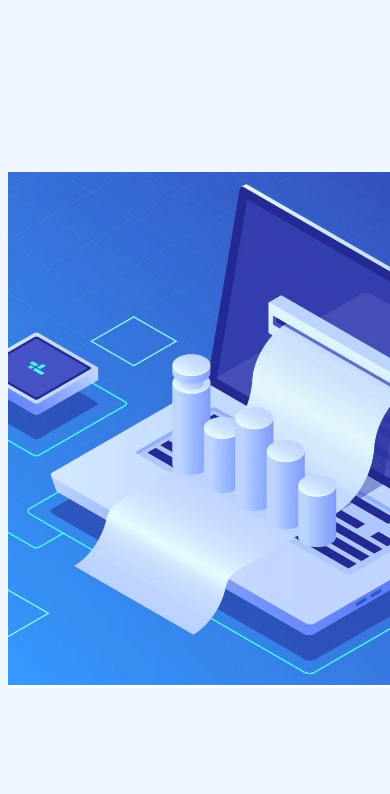
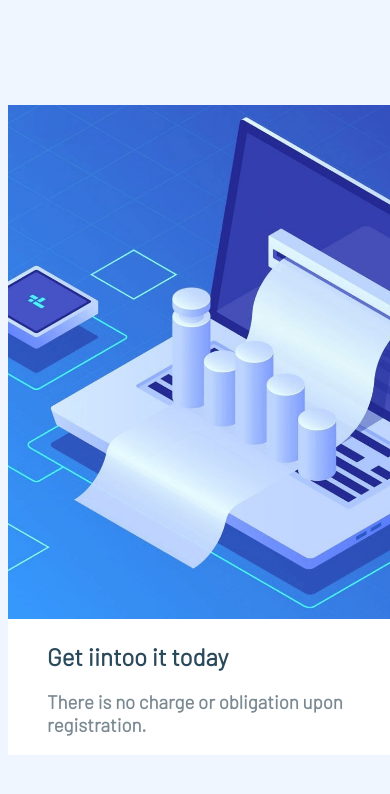
Before and after one commit to renjadizz/css-task, a plain HTML site: page main.html in a window 390 px wide. Drawn offline with Linux system fonts and the light colour scheme.

Commit message:
add header text

```diff
--- a/main.css
+++ b/main.css
@@ -1,11 +1,14 @@
 /* VARIABLES */
+
 :root {
     /* COLORS */
+
     --BGCOLOR: #EFF6FF;
     --MAINTEXT: #2A4A5C;
     --FBBUTTON: #255A9B;
     --INBUTTON: #0076B6;
     --SBMTBUTTON: #3698FB;
+    --SECONDARYTEXT: #7B8A92;
 }
 
 /* GENERAL STYLES */
@@ -29,8 +32,22 @@ body {
     grid-template-columns: repeat(2, 1fr);
 }
 
+@media (max-width: 1100px) {
+    .main {
+        grid-template-columns: repeat(1, 1fr);
+    }
+}
+
 .sides {
     background-color: #FFFFFF;
+    display: flex;
+    align-items: center;
+    justify-content: center;
+    flex-wrap: wrap;
+}
+
+.container-right {
+    max-width: 80%;
 }
 
 /* ELEMENTS */
@@ -40,5 +57,12 @@ body {
     max-height: 80vh;
 }
 
+/* MODIFIERS */
 
-/* MODIFIERS */
+.header--text-main {
+    color: var(--MAINTEXT);
+}
+
+.header--text-secondary {
+    color: var(--SECONDARYTEXT);
+}
--- a/main.html
+++ b/main.html
@@ -5,18 +5,22 @@
     <meta charset="UTF-8">
     <link rel="stylesheet" href="main.css">
     <style>
-        @import url('https://fonts.googleapis.com/css2?family=Barlow:wght@200&display=swap');
+        @import url('https://fonts.googleapis.com/css2?family=Barlow:wght@300&display=swap');
     </style>
 </head>
 <body>
 <div class="main">
     <section class="sides">
-        <div class="container">
+        <div class="container-left">
             <img class="container__image" src="img/bg.jpg" alt="Background">
         </div>
     </section>
     <section class="sides">
-        <div class="container">
+        <div class="container-right">
+            <div class="header">
+                <h1 class="header--text-main">Get iintoo it today</h1>
+                <h3 class="header--text-secondary">There is no charge or obligation upon registration.</h3>
+            </div>
         </div>
     </section>
 </div>
```
